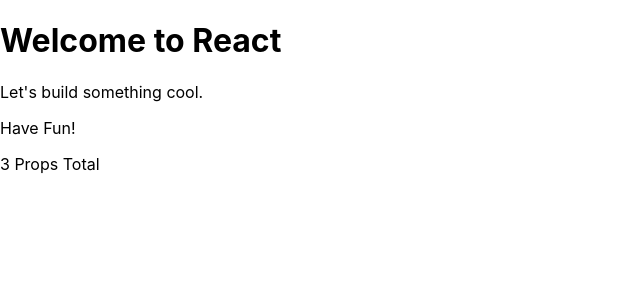
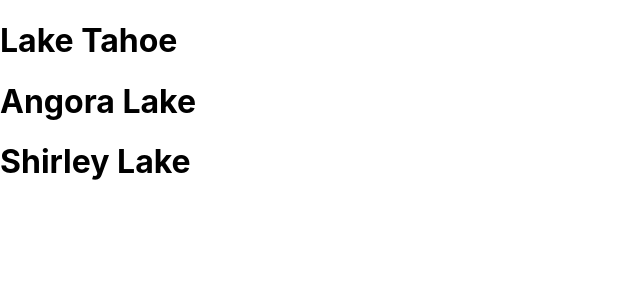
Before and after one commit to senaru/hello-react, a React (Create React App) app: page / in a window 1280 px wide. Shown: the top 300 px of the page, without its empty margins (0-640 px from the left). Built offline with nearby package versions, Linux system fonts and the light colour scheme.

Commit message:
Composing components

```diff
--- a/src/index.js
+++ b/src/index.js
@@ -2,18 +2,21 @@
 import ReactDOM from 'react-dom';
 import './index.css';
 
-function Hello({library,message,num}){
+function Lake({name}){
+    return <h1>{name}</h1>
+}
+
+function App(){
     return(
         <div>
-            <h1>Welcome to {library}</h1>
-            <p>Let's build something cool.</p>
-            <p>{message}</p>
-            <p>{num} Props Total</p>
+            <Lake name="Lake Tahoe"/>
+            <Lake name="Angora Lake"/>
+            <Lake name="Shirley Lake"/>
         </div>
     );
 }
 
 ReactDOM.render(
-  <Hello library="React" message="Have Fun!" num={3}/>,
+  <App/>,
   document.getElementById('root')
 );
```
